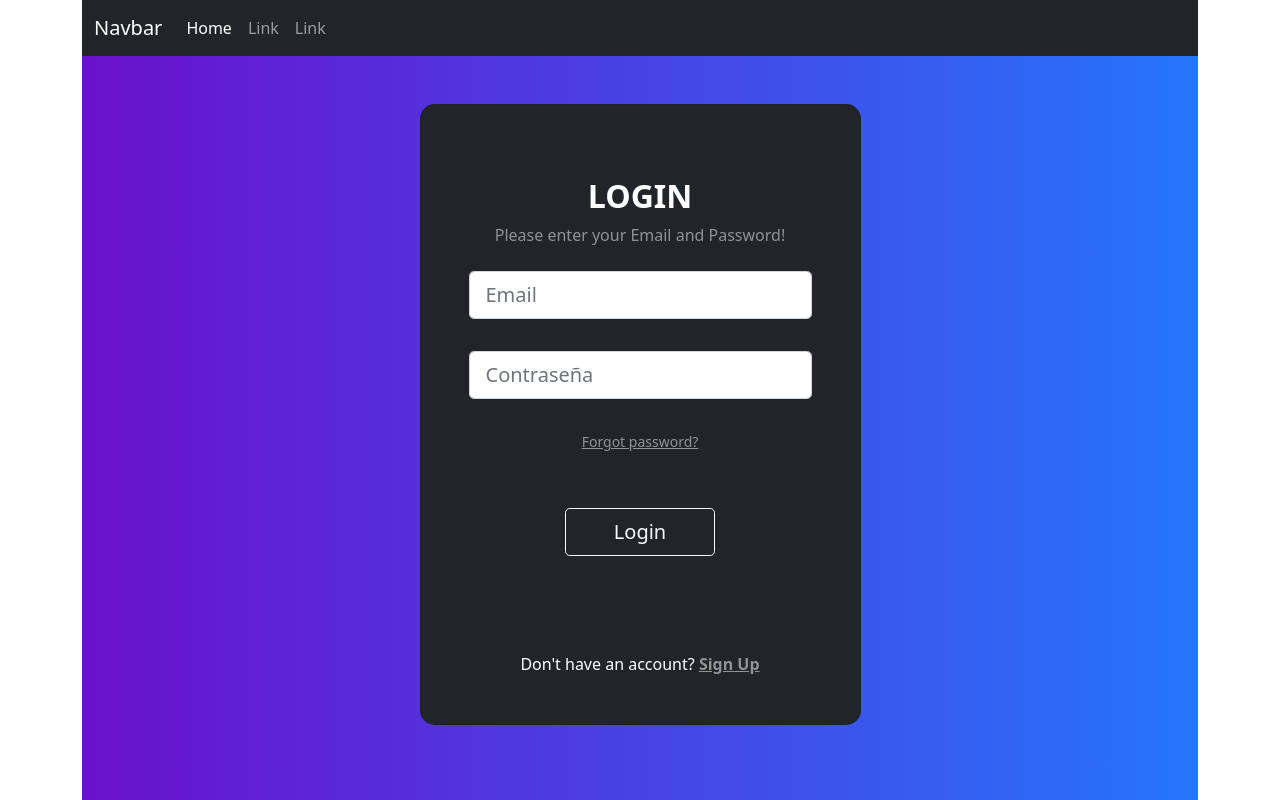
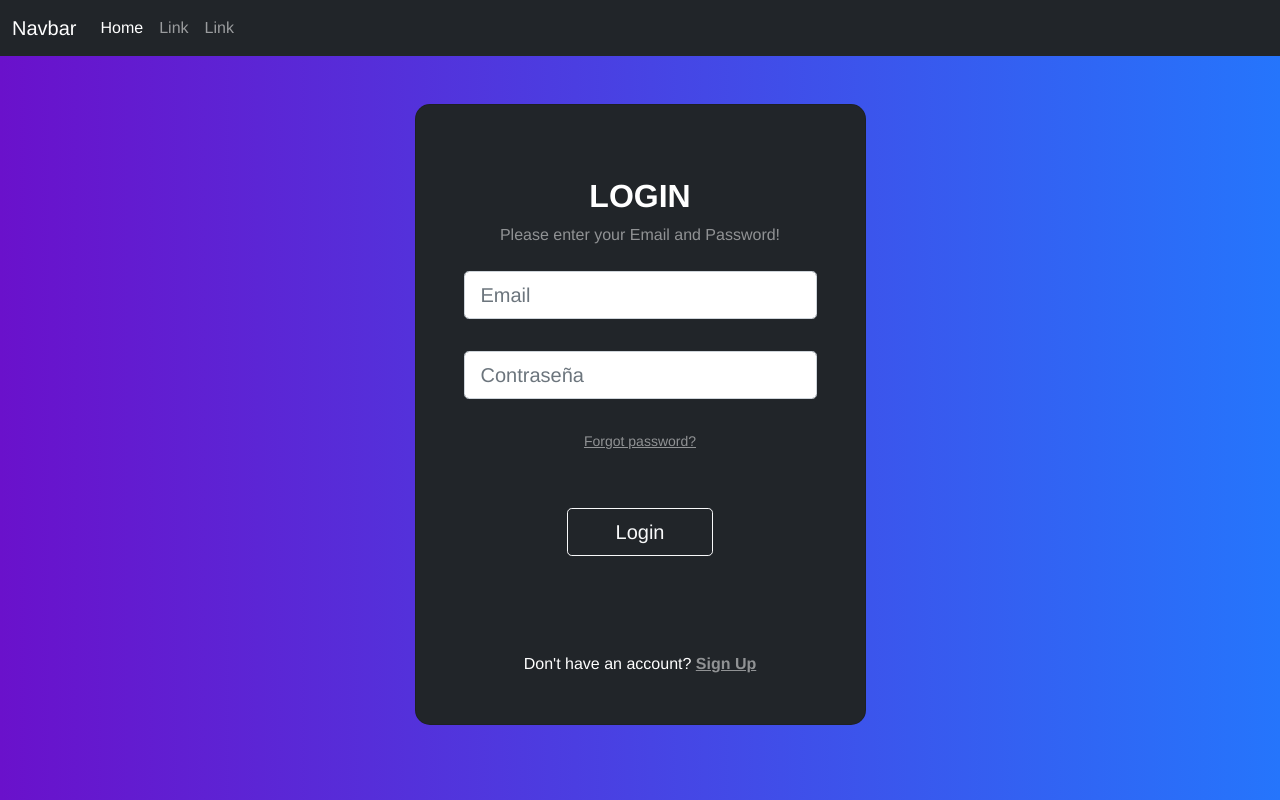
Before and after one commit to delvalj/ProyectoFinal-DelVal, a Vue app: page / in a window 1280 px wide. Shown: the top 800 px of the page. Built offline with nearby package versions, Linux system fonts and the light colour scheme; no server answers.

Commit message:
agrego vue-router y agrego algunas rutas

```diff
--- a/package.json
+++ b/package.json
@@ -14,11 +14,13 @@
     "bootstrap-vue": "^2.21.2",
     "core-js": "^3.6.5",
     "vue": "^2.6.14",
+    "vue-router": "^3.2.0",
     "vuelidate": "^0.7.0"
   },
   "devDependencies": {
     "@vue/cli-plugin-babel": "~4.5.15",
     "@vue/cli-plugin-eslint": "~4.5.15",
+    "@vue/cli-plugin-router": "~4.5.15",
     "@vue/cli-service": "~4.5.15",
     "babel-eslint": "^10.1.0",
     "eslint": "^6.7.2",
--- a/src/App.vue
+++ b/src/App.vue
@@ -1,32 +1,69 @@
 <template>
-  <div class="container">
+  <div id="app">
     <Navbar></Navbar>
-    <LoginRegister></LoginRegister>
-    <InformacionProductos :arrayProductos="productos" @nuevo="nuevo"></InformacionProductos>
-    <Listado></Listado>
-    <Carrito :carrito="arrayCarrito"></Carrito>
+<!--    <div class="container">-->
+<!--      <router-link to="/">Login</router-link> |-->
+<!--      <router-link to="/productos">Productos</router-link>-->
+<!--&lt;!&ndash;      <router-link to="/LoginRegister">LoginRegister</router-link>&ndash;&gt;-->
+<!--&lt;!&ndash;      <router-link to="/InformacionProductos">InformacionProductos</router-link>&ndash;&gt;-->
+<!--&lt;!&ndash;      <router-link to="/Listado">Listado</router-link>&ndash;&gt;-->
+<!--&lt;!&ndash;      <router-link to="/Carrito">Carrito</router-link>&ndash;&gt;-->
+<!--    </div>-->
+    <router-view/>
   </div>
+
+<!--    <div class="container">-->
+<!--      <Navbar></Navbar>-->
+<!--      <LoginRegister></LoginRegister>-->
+<!--      <InformacionProductos :arrayProductos="productos" @nuevo="nuevo"></InformacionProductos>-->
+<!--      <Listado></Listado>-->
+<!--      <Carrito :carrito="arrayCarrito"></Carrito>-->
+<!--    </div>-->
+
 </template>
+
+<style>
+#app {
+  font-family: Avenir, Helvetica, Arial, sans-serif;
+  -webkit-font-smoothing: antialiased;
+  -moz-osx-font-smoothing: grayscale;
+  text-align: center;
+  color: #2c3e50;
+}
+
+#nav {
+  padding: 30px;
+}
+
+#nav a {
+  font-weight: bold;
+  color: #2c3e50;
+}
+
+#nav a.router-link-exact-active {
+  color: #42b983;
+}
+</style>
 
 <script>
 import Navbar from "@/components/Navbar.vue";
 // import Register from "@/components/Register.vue";
 // import Login from "@/components/Login.vue";
-import LoginRegister from "./Views/LoginRegister";
-import Carrito from "@/components/Carrito.vue";
-import InformacionProductos from "@/components/InformacionProductos.vue";
-import Listado from "@/components/Listado.vue";
+// import LoginRegister from "./Views/LoginRegister";
+// import Carrito from "@/components/Carrito.vue";
+// import InformacionProductos from "@/components/InformacionProductos.vue";
+// import Listado from "@/components/Listado.vue";
 
 
 export default {
 
   name: 'App',
   components: {
-    LoginRegister,
+    // LoginRegister,
     Navbar,
-    InformacionProductos,
-    Carrito,
-    Listado,
+    // InformacionProductos,
+    // Carrito,
+    // Listado,
 
   },
   data() {
@@ -140,7 +177,3 @@ export default {
   }
 }
 </script>
-
-<style>
-
-</style>
--- /dev/null
+++ b/src/Views/About.vue
@@ -0,0 +1,5 @@
+<template>
+  <div class="about">
+    <h1>This is an about page</h1>
+  </div>
+</template>
--- /dev/null
+++ b/src/Views/Home.vue
@@ -0,0 +1,18 @@
+<template>
+  <div class="home">
+    <img alt="Vue logo" src="../assets/logo.png">
+    <HelloWorld msg="Welcome to Your Vue.js App"/>
+  </div>
+</template>
+
+<script>
+// @ is an alias to /src
+import HelloWorld from '@/components/HelloWorld.vue'
+
+export default {
+  name: 'Home',
+  components: {
+    HelloWorld
+  }
+}
+</script>
--- a/src/main.js
+++ b/src/main.js
@@ -1,7 +1,6 @@
 import Vue from 'vue'
 import App from './App.vue'
 import Vuelidate from 'vuelidate';
-
 
 // Import Bootstrap
 import {BootstrapVue, IconsPlugin} from 'bootstrap-vue'
@@ -9,6 +8,7 @@ import {BootstrapVue, IconsPlugin} from 'bootstrap-vue'
 // Import Bootstrap an BootstrapVue CSS files (order is important)
 import 'bootstrap/dist/css/bootstrap.css'
 import 'bootstrap-vue/dist/bootstrap-vue.css'
+import router from './router'
 
 Vue.config.productionTip = false
 
@@ -21,5 +21,6 @@ Vue.use(Vuelidate);
 
 
 new Vue({
-    render: h => h(App),
+    router,
+    render: h => h(App)
 }).$mount('#app');
--- /dev/null
+++ b/src/router/index.js
@@ -0,0 +1,38 @@
+import Vue from 'vue'
+import VueRouter from 'vue-router'
+// import Home from '../views/Home.vue'
+import LoginRegister from "@/Views/LoginRegister";
+import InformacionProductos from "@/components/InformacionProductos";
+
+Vue.use(VueRouter)
+
+const routes = [
+  {
+    path: '/',
+    name: 'Login',
+    component: LoginRegister
+  },
+
+  {
+    path: '/productos',
+    name: 'Productos',
+    component: InformacionProductos
+  },
+  // {
+  //   path: '/productos',
+  //   name: 'InformacionProductos',
+  //   // route level code-splitting
+  //   // this generates a separate chunk (about.[hash].js) for this route
+  //   // which is lazy-loaded when the route is visited.
+  //   component: () => import(/* webpackChunkName: "about" */ '../views/About.vue')
+  // },
+
+]
+
+const router = new VueRouter({
+  mode: 'history',
+  base: process.env.BASE_URL,
+  routes
+})
+
+export default router
```
Also changed, not shown: 1 other file (tests, documents, lock files or other folders).
